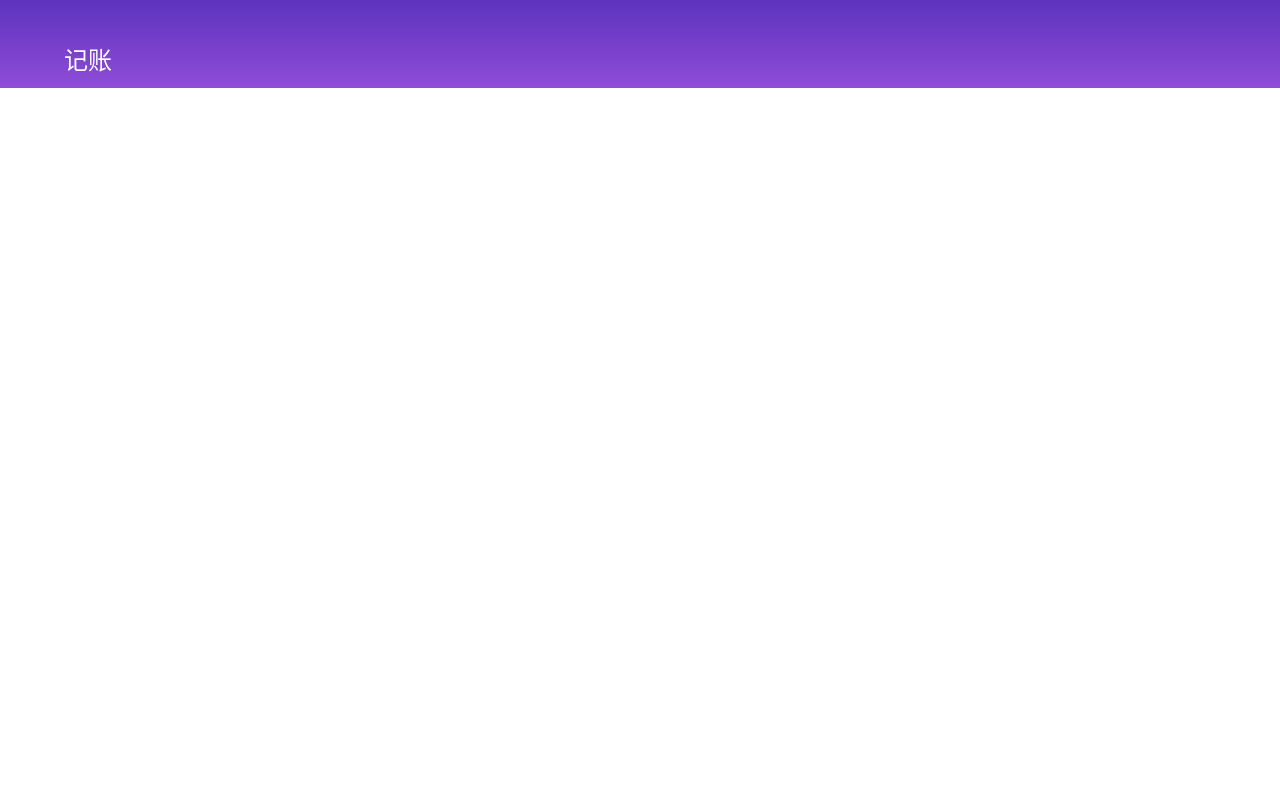
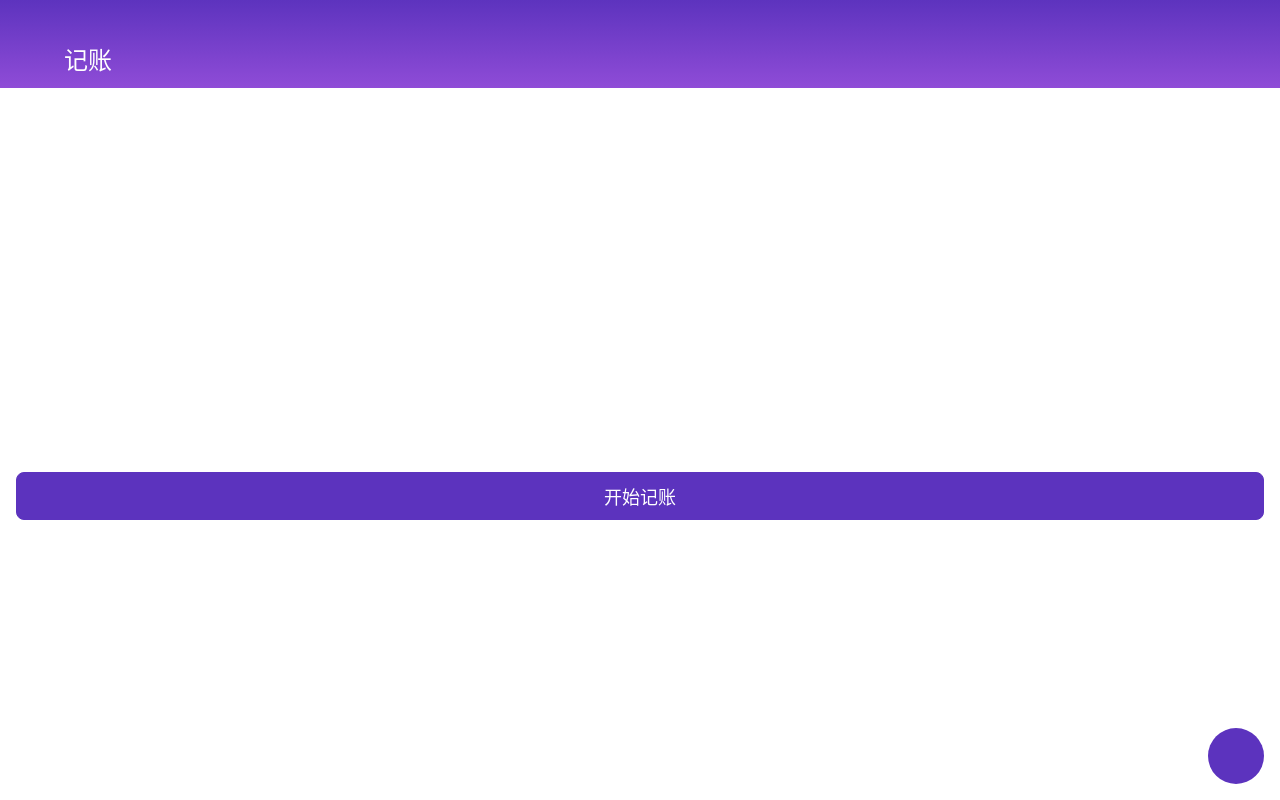
Before and after one commit to ObitoRin/accounting, a Vue app: page /#/start in a window 1280 px wide. Built offline with nearby package versions, Linux system fonts and the light colour scheme.

Commit message:
button-bg 样式

```diff
--- a/src/assets/stylesheets/vars.scss
+++ b/src/assets/stylesheets/vars.scss
@@ -27,9 +27,9 @@
   --button-border-color: #ddd;
   --amount-text: #53A867;
   --date-text: #999999;
-  --button-bg: white;
-  --button-bg-important: #5C33BE;
-  --button-text-important:white;
+  --number-button-bg: white;
+  --number-button-bg-important: #5C33BE;
+  --number-button-text-important:white;
   --input-min-height: 48px;
   --input-border-color: #5c33be;
   --input-radius: var(--button-radius);
--- a/src/components/item/InputPad.module.scss
+++ b/src/components/item/InputPad.module.scss
@@ -42,7 +42,7 @@
 
   >button {
     border: none;
-    background: var(--button-bg);
+    background: var(--number-button-bg);
 
     &:nth-child(1) {
       grid-area: n1;
@@ -94,8 +94,8 @@
 
     &:nth-child(13) {
       grid-area: s;
-      background: var(--button-bg-important);
-      color: var(--button-text-important);
+      background: var(--number-button-bg-important);
+      color: var(--number-button-text-important);
     }
   }
 }
--- a/src/components/tag/TagCreate.module.scss
+++ b/src/components/tag/TagCreate.module.scss
@@ -16,6 +16,10 @@
 .formItem {
   min-height: var(--input-min-height);
   max-width: 100%;
+
+  &.button {
+    width: 100%;
+  }
 
   &.input {
     flex-grow: 1;
```
